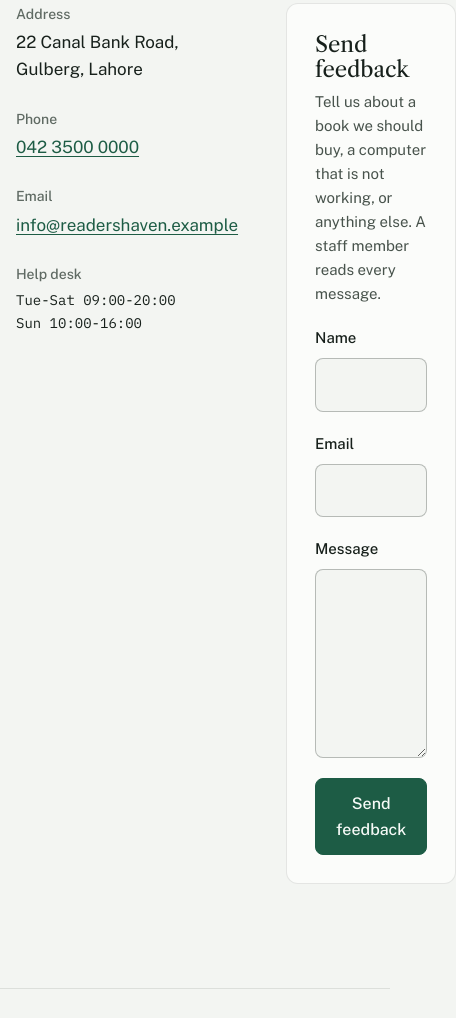
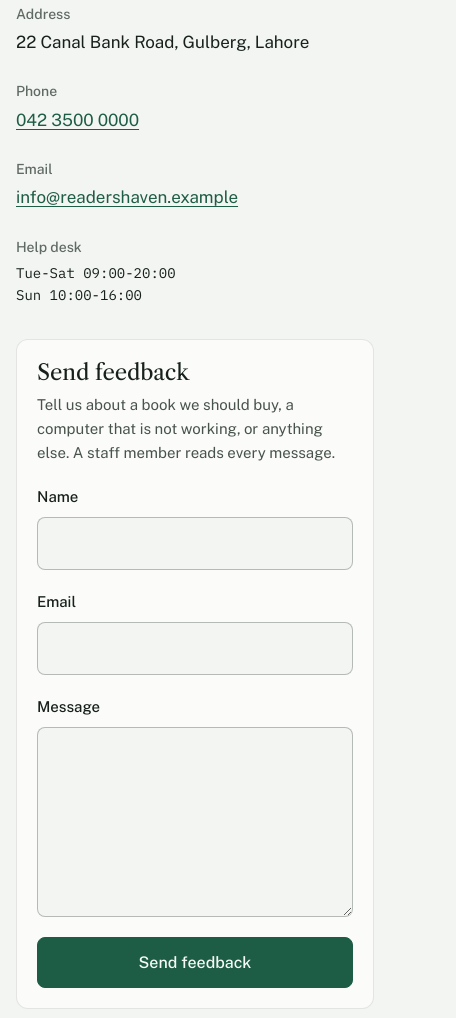
Before and after one commit to l1f23bsse0158/readers-haven-library, a website: page src/contact.html in a window 390 px wide. Shown: the part 704-1722 px from the top of the page, 456 px wide, since content can reach past the window. Drawn offline with nearby package versions, Linux system fonts and the light colour scheme; a web font is replaced by a local one.

Commit message:
Stack contact details above the form on phones
Closes #5

```diff
--- a/styles/style.css
+++ b/styles/style.css
@@ -699,3 +699,18 @@ img {
 .feedback-form .button {
   justify-self: start;
 }
+
+@media (max-width: 760px) {
+  .contact-layout {
+    grid-template-columns: 1fr;
+    gap: 32px;
+  }
+
+  .feedback-form {
+    padding: 20px;
+  }
+
+  .feedback-form .button {
+    justify-self: stretch;
+  }
+}
```
